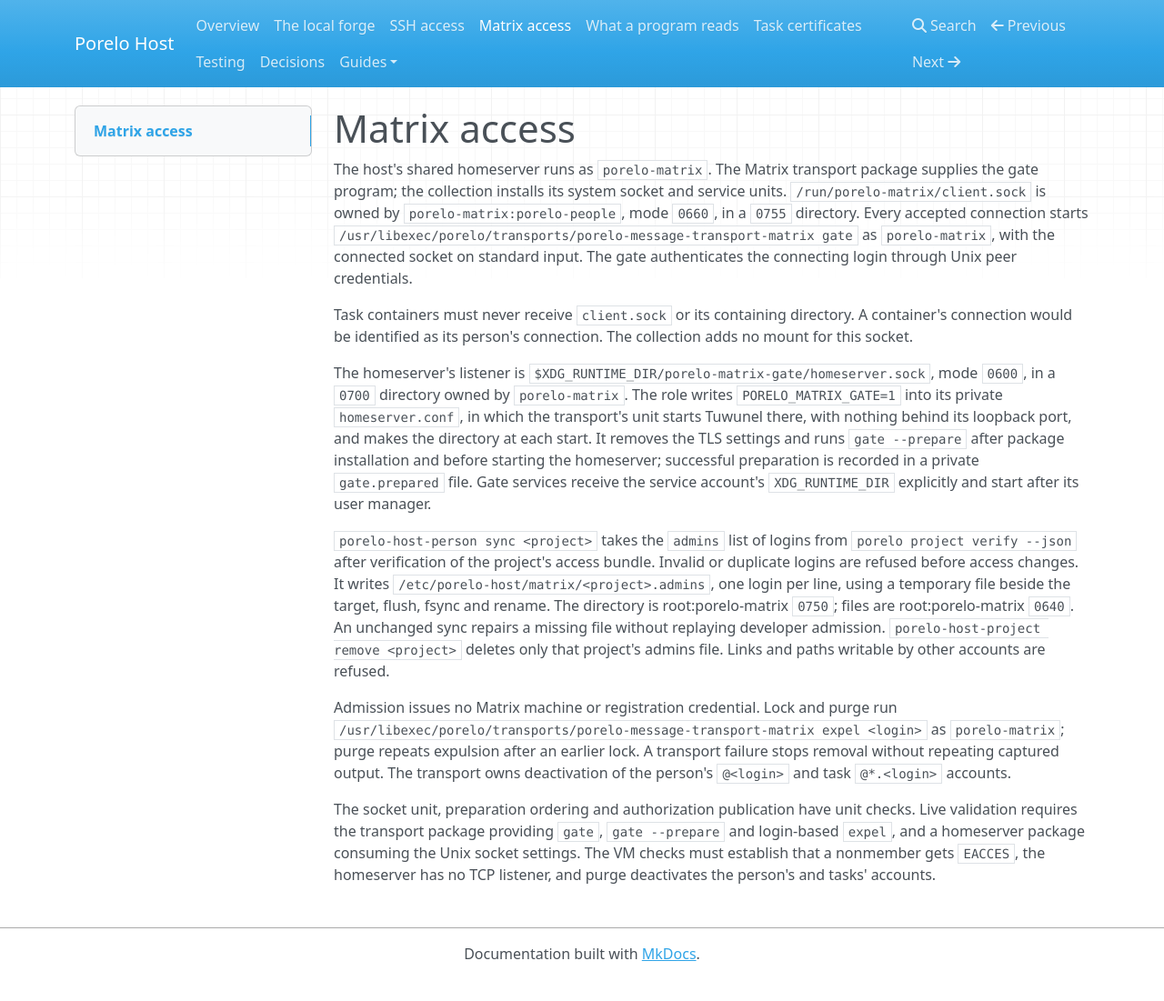
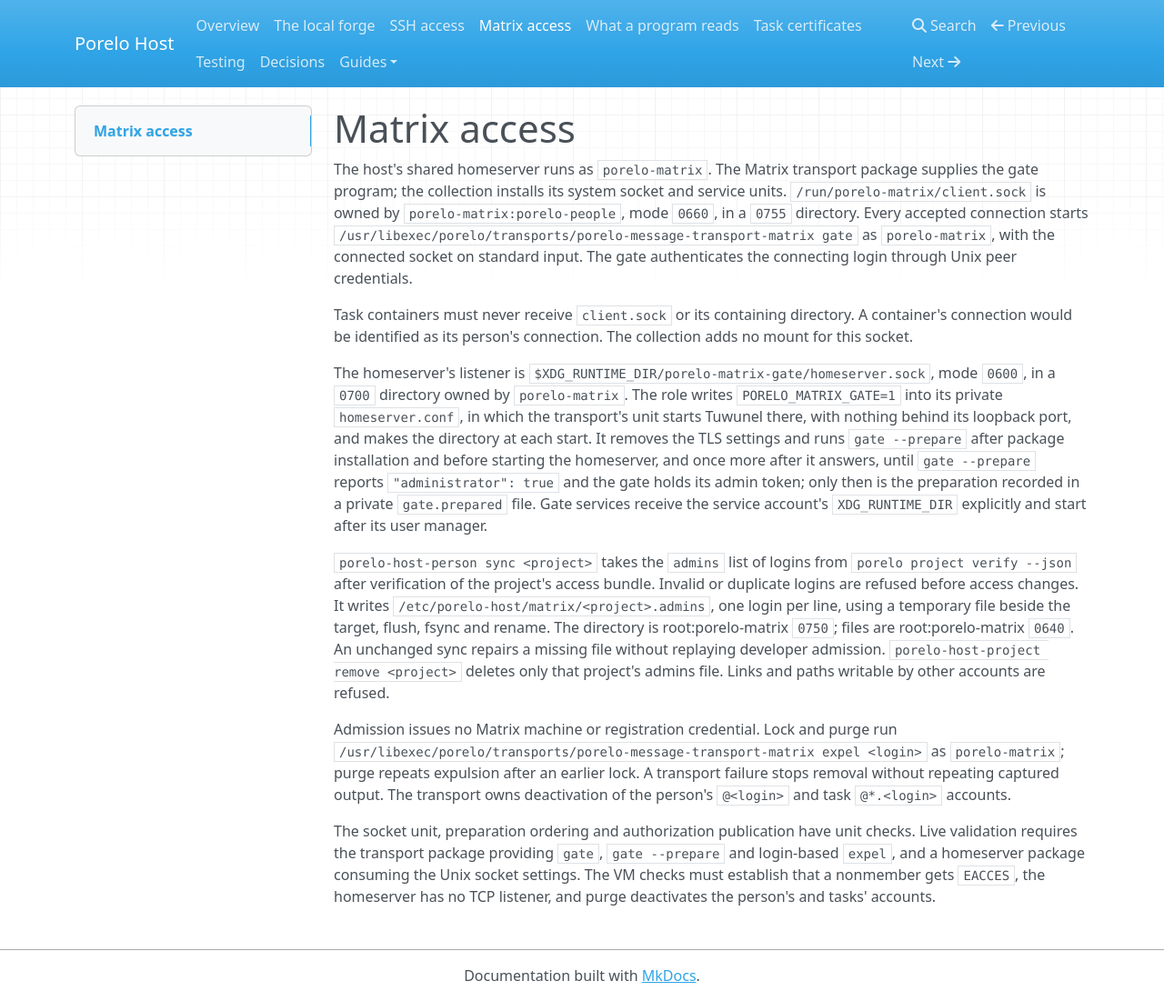
Before and after one commit to porelo-ai/porelo-host, an MkDocs documentation site: the page built from doc/matrix.md, in a window 1280 px wide and 1101 px high. Shown: the whole window at 91% size. Built offline with MkDocs 1.6.1, drawn with Linux system fonts in a browser that asks for light colours; nearby versions of some CDN libraries.

Commit message:
Give the Matrix gate its administrator once the homeserver answers
Assisted-by: Claude Code, claude-opus-5-5

```diff
--- a/doc/matrix.md
+++ b/doc/matrix.md
@@ -13,8 +13,9 @@ The homeserver's listener is `$XDG_RUNTIME_DIR/porelo-matrix-gate/homeserver.soc
 directory owned by `porelo-matrix`. The role writes `PORELO_MATRIX_GATE=1` into its private `homeserver.conf`, in
 which the transport's unit starts Tuwunel there, with nothing behind its loopback port, and makes the directory at each
 start. It removes the TLS settings and runs `gate --prepare` after package installation and before starting the
-homeserver; successful preparation is recorded in a private `gate.prepared` file. Gate services receive the service
-account's `XDG_RUNTIME_DIR` explicitly and start after its user manager.
+homeserver, and once more after it answers, until `gate --prepare` reports `"administrator": true` and the gate holds
+its admin token; only then is the preparation recorded in a private `gate.prepared` file. Gate services receive the
+service account's `XDG_RUNTIME_DIR` explicitly and start after its user manager.
 
 `porelo-host-person sync <project>` takes the `admins` list of logins from `porelo project verify --json`
 after verification of the project's access bundle. Invalid or duplicate logins are refused before access changes.
```
Also changed, not shown: 2 other files.
